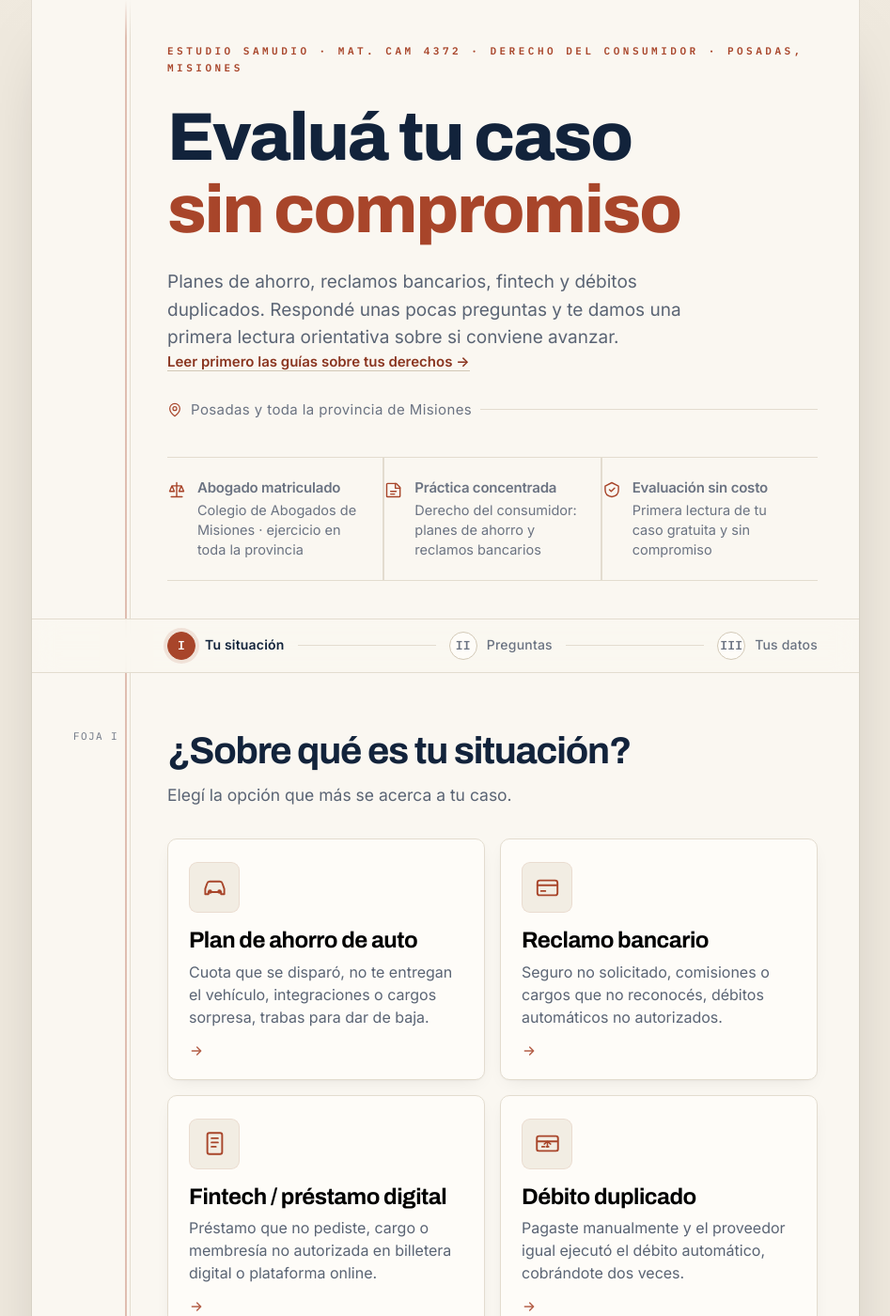
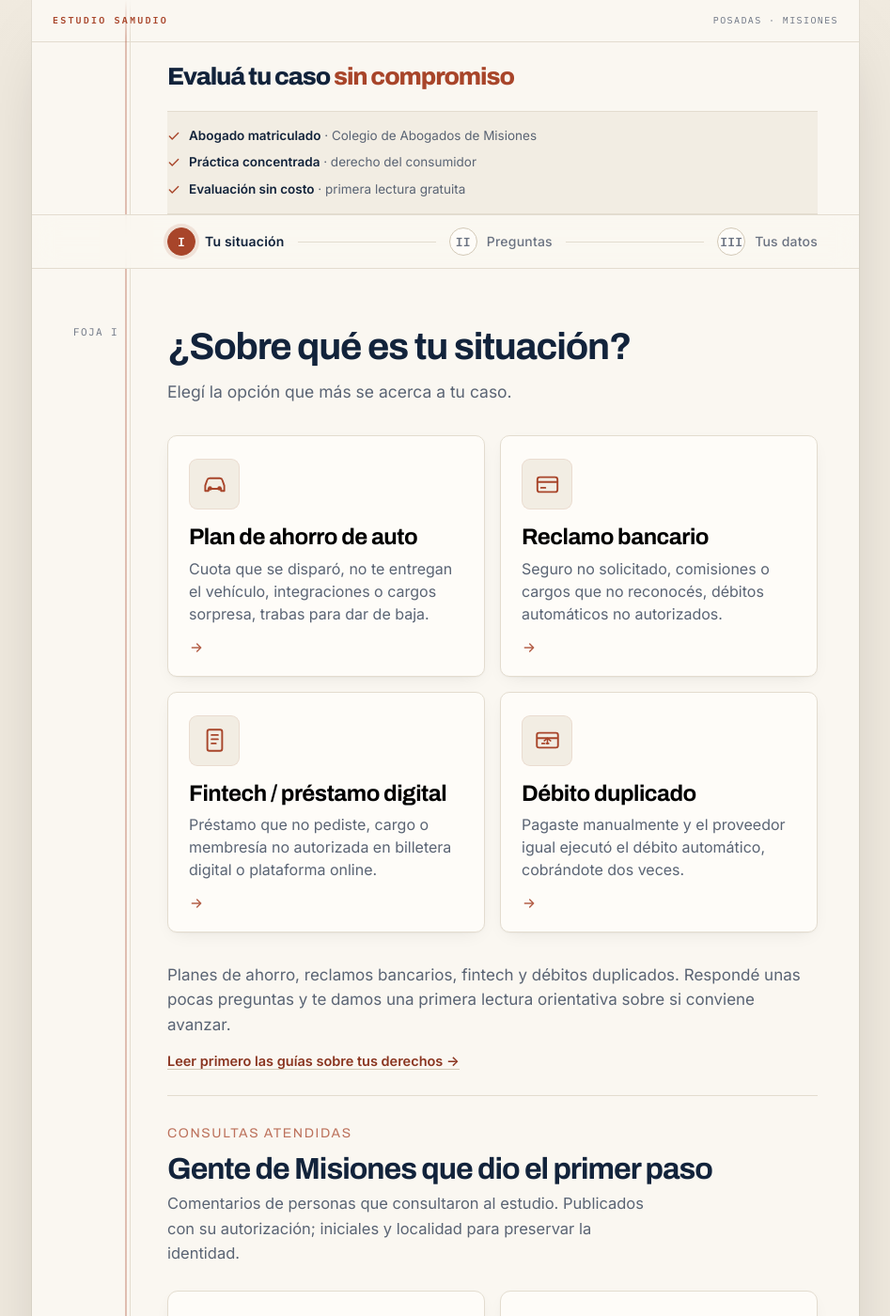
Before and after one commit to drejsamudio-hue/estudio-samudio-landing, a Jekyll site: the page index.html, which Jekyll copies as it is, in a window 1280 px wide and 1400 px high. Shown: the whole window at 94% size, without its empty margins (166-1113 px from the left). Built offline with Jekyll 4.4.1, drawn with Linux system fonts in a browser that asks for light colours.

Commit message:
feat: wizard-first landing architecture (1b variant)
- Header compacto: una línea con "Estudio Samudio · Posadas, Misiones"
- H2 corto: "Evaluá tu caso sin compromiso" (sin bajada larga antes)
- Credenciales como checklist: 3 líneas con checkmarks SVG en barra gris
- Wizard arriba: pasos 1, 2, 3 sin scroll previo
- Párrafo descriptivo + link guías: movido después del wizard
- Testimonios: misma estructura, mismo copy
- Scoring, Sheets webhook, WhatsApp/mailto: funcionalidad intacta
- Foliado sticky: mantiene FOJA I/II/III
- Desktop (900px+) y mobile (420px): layouts ajustados

Co-Authored-By: Claude Haiku 4.5 <noreply@anthropic.com>

```diff
--- a/index.html
+++ b/index.html
@@ -328,19 +328,31 @@
 <body>
 
 <div class="hoja">
+  <div style="display:flex;align-items:center;justify-content:space-between;gap:12px;padding:14px 22px;border-bottom:1px solid var(--linea);background:var(--papel)">
+    <span style="font-family:var(--mono);font-size:10px;letter-spacing:2.2px;text-transform:uppercase;font-weight:600;color:var(--tierra)">Estudio Samudio</span>
+    <span style="font-family:var(--mono);font-size:10px;letter-spacing:1.4px;text-transform:uppercase;color:var(--tinta-45)">Posadas · Misiones</span>
+  </div>
+
   <div class="cuerpo">
-    <div class="sello">
-      Estudio Samudio · Mat. CAM 4372 · Derecho del Consumidor · Posadas, Misiones
-    </div>
-    <h1>Evaluá tu caso<br><em>sin compromiso</em></h1>
-    <p class="bajada">Planes de ahorro, reclamos bancarios, fintech y débitos duplicados. Respondé unas pocas preguntas y te damos una primera lectura orientativa sobre si conviene avanzar.</p>
-    <p style="margin:0 0 18px;font-size:15px"><a href="/estudio-samudio-landing/notas/" style="color:#8A3520;font-weight:600;text-decoration:none;border-bottom:1px solid #D2C8B6">Leer primero las guías sobre tus derechos →</a></p>
-    <div class="lugar">
-      <svg width="16" height="16" viewBox="0 0 24 24" fill="none" stroke="currentColor" stroke-width="1.8" stroke-linecap="round" stroke-linejoin="round" aria-hidden="true"><path d="M20 10c0 6-8 12-8 12s-8-6-8-12a8 8 0 0116 0z"/><circle cx="12" cy="10" r="3"/></svg>
-      Posadas y toda la provincia de Misiones
+    <div style="padding:22px 0 0">
+      <h2 style="font-family:var(--display);font-weight:800;font-size:26px;line-height:1.1;letter-spacing:-1.1px;margin:0">Evaluá tu caso <em style="font-style:normal;color:var(--tierra)">sin compromiso</em></h2>
     </div>
 
-    <div class="credenciales">
+    <div style="margin:22px 0 0;padding:16px 0;background:var(--papel2);border-top:1px solid var(--linea);border-bottom:1px solid var(--linea)">
+      <div style="display:flex;flex-direction:column;gap:9px">
+        <span style="display:flex;align-items:flex-start;gap:9px;font-size:13.5px;line-height:1.45;color:var(--tinta-70)">
+          <svg width="14" height="14" viewBox="0 0 24 24" fill="none" stroke="var(--tierra)" stroke-width="2.4" stroke-linecap="round" stroke-linejoin="round" aria-hidden="true" style="flex:none;margin-top:3px"><path d="M20 6L9 17l-5-5"/></svg>
+          <span><b style="font-weight:600;color:var(--tinta)">Abogado matriculado</b> · Colegio de Abogados de Misiones</span></span>
+        <span style="display:flex;align-items:flex-start;gap:9px;font-size:13.5px;line-height:1.45;color:var(--tinta-70)">
+          <svg width="14" height="14" viewBox="0 0 24 24" fill="none" stroke="var(--tierra)" stroke-width="2.4" stroke-linecap="round" stroke-linejoin="round" aria-hidden="true" style="flex:none;margin-top:3px"><path d="M20 6L9 17l-5-5"/></svg>
+          <span><b style="font-weight:600;color:var(--tinta)">Práctica concentrada</b> · derecho del consumidor</span></span>
+        <span style="display:flex;align-items:flex-start;gap:9px;font-size:13.5px;line-height:1.45;color:var(--tinta-70)">
+          <svg width="14" height="14" viewBox="0 0 24 24" fill="none" stroke="var(--tierra)" stroke-width="2.4" stroke-linecap="round" stroke-linejoin="round" aria-hidden="true" style="flex:none;margin-top:3px"><path d="M20 6L9 17l-5-5"/></svg>
+          <span><b style="font-weight:600;color:var(--tinta)">Evaluación sin costo</b> · primera lectura gratuita</span></span>
+      </div>
+    </div>
+
+    <div class="credenciales" style="display:none;">
       <div class="cred">
         <svg width="20" height="20" viewBox="0 0 24 24" fill="none" stroke="currentColor" stroke-width="1.7" stroke-linecap="round" stroke-linejoin="round" aria-hidden="true"><path d="M12 3v18M5 21h14M7 7h10M6 7l-3 7h6zM18 7l3 7h-6z"/></svg>
         <span><b>Abogado matriculado</b><span>Colegio de Abogados de Misiones · ejercicio en toda la provincia</span></span>
@@ -515,7 +527,11 @@
   </main>
 
   <div class="cuerpo">
-    <section class="voces">
+    <div style="padding:32px 0 0">
+      <p style="font-size:17px;line-height:1.55;color:var(--tinta-70);margin:0 0 14px">Planes de ahorro, reclamos bancarios, fintech y débitos duplicados. Respondé unas pocas preguntas y te damos una primera lectura orientativa sobre si conviene avanzar.</p>
+      <p style="margin:0 0 24px;font-size:14.5px"><a href="/estudio-samudio-landing/notas/" style="color:#8A3520;font-weight:600;text-decoration:none;border-bottom:1px solid #D2C8B6">Leer primero las guías sobre tus derechos →</a></p>
+      <div style="border-top:1px solid var(--linea);padding-top:24px">
+        <section class="voces" style="margin:0;padding:0;border:none">
       <span class="marca" style="font-family:var(--display);font-size:14px;letter-spacing:1.6px;text-transform:uppercase;color:var(--tierra);opacity:.75">Consultas atendidas</span>
       <h2 class="tit">Gente de Misiones que dio el primer paso</h2>
       <p class="sub">Comentarios de personas que consultaron al estudio. Publicados con su autorización; iniciales y localidad para preservar la identidad.</p>
@@ -542,8 +558,10 @@
         <span class="chip"><svg width="15" height="15" viewBox="0 0 24 24" fill="none" stroke="currentColor" stroke-width="2" stroke-linecap="round" stroke-linejoin="round" aria-hidden="true"><path d="M20 6L9 17l-5-5"/></svg> Trato directo con el abogado, no con un call center</span>
         <span class="chip"><svg width="15" height="15" viewBox="0 0 24 24" fill="none" stroke="currentColor" stroke-width="2" stroke-linecap="round" stroke-linejoin="round" aria-hidden="true"><path d="M20 6L9 17l-5-5"/></svg> Te decimos si tu caso no conviene: también es una respuesta</span>
       </div>
-    </section>
-    <div style="height:80px"></div>
+        </section>
+        <div style="height:32px"></div>
+      </div>
+    </div>
   </div>
 </div>
 
```
